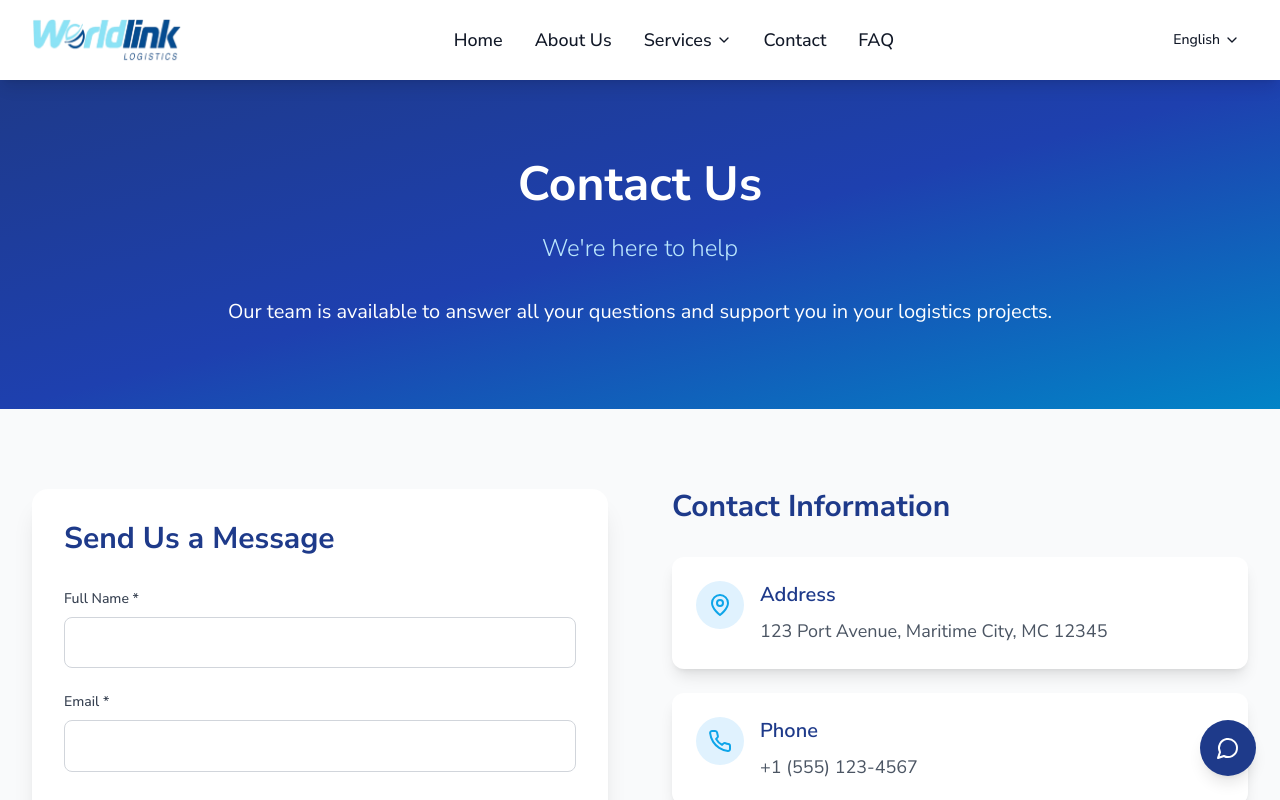
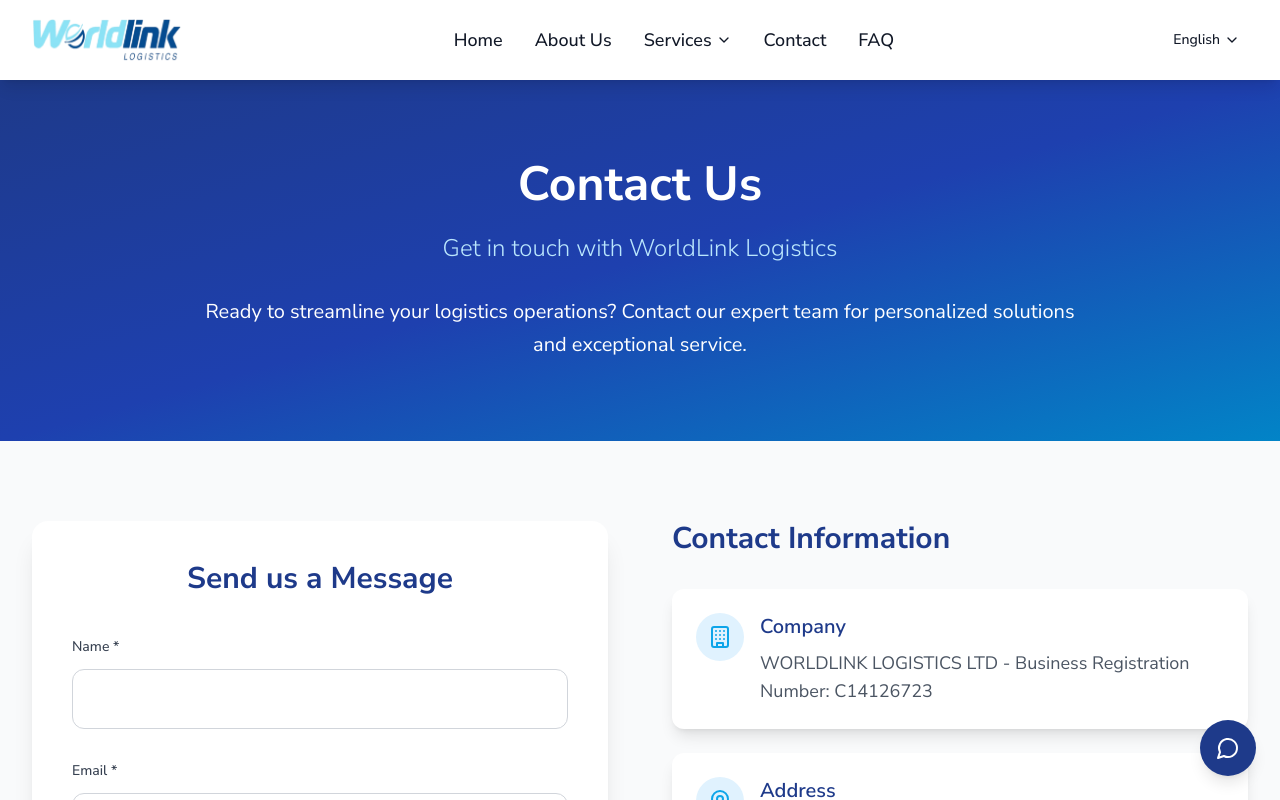
Before and after one commit to Kevin-Mickael/worldlink, a React (Vite) app: page / in a window 1280 px wide. Both pictures are taken after a click on the button "Contact". Shown: the top 800 px of the page. Built offline with nearby package versions, Linux system fonts and the light colour scheme.

Commit message:
fix contact page

```diff
--- a/src/contexts/LanguageContext.tsx
+++ b/src/contexts/LanguageContext.tsx
@@ -578,7 +578,6 @@ const translations: Record<string, Translation> = {
           address: 'Jin Fei Business Park',
           city: 'Riche Terre, Maurice',
           responseTime: 'Réponse sous 24h',
-          businessHours: 'Lun-Ven: 8h-18h'
         }
       },
       productSourcing: {
--- a/src/pages/Contact.tsx
+++ b/src/pages/Contact.tsx
@@ -1,10 +1,8 @@
 import React, { useState } from 'react';
-import { MapPin, Phone, Mail, Clock, Send, CheckCircle } from 'lucide-react';
-import { useLanguage } from '../contexts/LanguageContext';
+import { MapPin, Phone, Mail, Clock, Send, CheckCircle, Building } from 'lucide-react';
 import { ContactForm } from '../types';
 
 const ContactPage: React.FC = () => {
-  const { t } = useLanguage();
   const [formData, setFormData] = useState<ContactForm>({
     name: '',
     email: '',
@@ -16,34 +14,37 @@ const ContactPage: React.FC = () => {
   const [isSubmitted, setIsSubmitted] = useState(false);
 
   const services = [
-    t('services.shipping.title'),
-    t('services.warehousing.title'),
-    t('services.inventory.title'),
-    t('services.delivery.title'),
-    t('services.cfs.title')
+    'Freight Consolidation & Full Container Loads',
+    'Personal Effects & Project Shipments',
+    'Refrigerated Food Containers',
+    'Customs Clearing & Compliance',
+    'Airfreight Services',
+    'Product Sourcing & Procurement',
+    'Inland Transport & CFS Warehousing'
   ];
 
   const contactInfo = [
     {
+      icon: <Building className="h-6 w-6 text-sky-500" />,
+      title: 'Company',
+      content: 'WORLDLINK LOGISTICS LTD - Business Registration Number: C14126723'
+    },
+    {
       icon: <MapPin className="h-6 w-6 text-sky-500" />,
-      title: t('contact.info.address'),
-      content: '123 Port Avenue, Maritime City, MC 12345'
+      title: 'Address',
+      content: 'PLOT 30A BUSINESS & INDUSTRIAL PARK, JIN FEI ZONE RICHE TERRE, Mauritius'
     },
     {
       icon: <Phone className="h-6 w-6 text-sky-500" />,
-      title: t('contact.info.phone'),
-      content: '+1 (555) 123-4567'
+      title: 'Phone Numbers',
+      content: 'Neeraj: 52582275 | Simtee: 52549671 | Christopher: 55005465'
     },
     {
       icon: <Mail className="h-6 w-6 text-sky-500" />,
-      title: t('contact.info.email'),
-      content: 'info@logiflow.com'
+      title: 'Email Addresses',
+      content: 'Neeraj@worldlink.mu | christopher@worldlink.mu | simtee@worldlink.mu'
     },
-    {
-      icon: <Clock className="h-6 w-6 text-sky-500" />,
-      title: t('contact.info.hours'),
-      content: 'Lun - Ven: 8:00 - 18:00'
-    }
+
   ];
 
   const handleInputChange = (e: React.ChangeEvent<HTMLInputElement | HTMLTextAreaElement | HTMLSelectElement>) => {
@@ -82,12 +83,12 @@ const ContactPage: React.FC = () => {
       {/* Hero Section */}
       <section className="bg-gradient-to-br from-blue-900 via-blue-800 to-sky-600 text-white py-20">
         <div className="max-w-7xl mx-auto px-4 sm:px-6 lg:px-8 text-center">
-          <h1 className="text-5xl font-bold mb-6">{t('contact.title')}</h1>
+          <h1 className="text-5xl font-bold mb-6">Contact Us</h1>
           <p className="text-2xl font-light mb-8 text-sky-200">
-            {t('contact.subtitle')}
+            Get in touch with WorldLink Logistics
           </p>
           <p className="text-xl max-w-4xl mx-auto leading-relaxed">
-            {t('contact.description')}
+            Ready to streamline your logistics operations? Contact our expert team for personalized solutions and exceptional service.
           </p>
         </div>
       </section>
@@ -97,20 +98,20 @@ const ContactPage: React.FC = () => {
         <div className="max-w-7xl mx-auto px-4 sm:px-6 lg:px-8">
           <div className="grid grid-cols-1 lg:grid-cols-2 gap-16">
             {/* Contact Form */}
-            <div className="bg-white rounded-2xl shadow-xl p-8">
-              <h2 className="text-3xl font-bold text-blue-900 mb-8">{t('contact.formTitle')}</h2>
+            <div className="bg-white rounded-2xl shadow-xl p-10">
+              <h2 className="text-3xl font-bold text-blue-900 mb-10 text-center">Send us a Message</h2>
 
               {isSubmitted ? (
-                <div className="text-center py-12">
-                  <CheckCircle className="h-16 w-16 text-green-500 mx-auto mb-4" />
-                  <h3 className="text-2xl font-bold text-green-600 mb-2">{t('contact.successTitle')}</h3>
-                  <p className="text-gray-600">{t('contact.successMessage')}</p>
+                <div className="text-center py-16">
+                  <CheckCircle className="h-20 w-20 text-green-500 mx-auto mb-6" />
+                  <h3 className="text-3xl font-bold text-green-600 mb-4">Message Sent Successfully!</h3>
+                  <p className="text-gray-600 text-lg">Thank you for contacting us. We'll get back to you soon.</p>
                 </div>
               ) : (
-                <form onSubmit={handleSubmit} className="space-y-6">
+                <form onSubmit={handleSubmit} className="space-y-8">
                   <div>
-                    <label htmlFor="name" className="block text-sm font-medium text-gray-700 mb-2">
-                      {t('contact.form.name')} *
+                    <label htmlFor="name" className="block text-sm font-medium text-gray-700 mb-3">
+                      Name *
                     </label>
                     <input
                       type="text"
@@ -119,13 +120,13 @@ const ContactPage: React.FC = () => {
                       required
                       value={formData.name}
                       onChange={handleInputChange}
-                      className="w-full px-4 py-3 border border-gray-300 rounded-lg focus:outline-none focus:ring-2 focus:ring-sky-500 focus:border-transparent"
+                      className="w-full px-4 py-4 border border-gray-300 rounded-xl focus:outline-none focus:ring-2 focus:ring-sky-500 focus:border-transparent transition-all duration-200 hover:border-sky-300"
                     />
                   </div>
 
                   <div>
-                    <label htmlFor="email" className="block text-sm font-medium text-gray-700 mb-2">
-                      {t('contact.form.email')} *
+                    <label htmlFor="email" className="block text-sm font-medium text-gray-700 mb-3">
+                      Email *
                     </label>
                     <input
                       type="email"
@@ -134,13 +135,13 @@ const ContactPage: React.FC = () => {
                       required
                       value={formData.email}
                       onChange={handleInputChange}
-                      className="w-full px-4 py-3 border border-gray-300 rounded-lg focus:outline-none focus:ring-2 focus:ring-sky-500 focus:border-transparent"
+                      className="w-full px-4 py-4 border border-gray-300 rounded-xl focus:outline-none focus:ring-2 focus:ring-sky-500 focus:border-transparent transition-all duration-200 hover:border-sky-300"
                     />
                   </div>
 
                   <div>
-                    <label htmlFor="phone" className="block text-sm font-medium text-gray-700 mb-2">
-                      {t('contact.form.phone')} *
+                    <label htmlFor="phone" className="block text-sm font-medium text-gray-700 mb-3">
+                      Phone *
                     </label>
                     <input
                       type="tel"
@@ -149,13 +150,13 @@ const ContactPage: React.FC = () => {
                       required
                       value={formData.phone}
                       onChange={handleInputChange}
-                      className="w-full px-4 py-3 border border-gray-300 rounded-lg focus:outline-none focus:ring-2 focus:ring-sky-500 focus:border-transparent"
+                      className="w-full px-4 py-4 border border-gray-300 rounded-xl focus:outline-none focus:ring-2 focus:ring-sky-500 focus:border-transparent transition-all duration-200 hover:border-sky-300"
                     />
                   </div>
 
                   <div>
-                    <label htmlFor="service" className="block text-sm font-medium text-gray-700 mb-2">
-                      {t('contact.form.service')} *
+                    <label htmlFor="service" className="block text-sm font-medium text-gray-700 mb-3">
+                      Service *
                     </label>
                     <select
                       id="service"
@@ -163,9 +164,9 @@ const ContactPage: React.FC = () => {
                       required
                       value={formData.service}
                       onChange={handleInputChange}
-                      className="w-full px-4 py-3 border border-gray-300 rounded-lg focus:outline-none focus:ring-2 focus:ring-sky-500 focus:border-transparent"
+                      className="w-full px-4 py-4 border border-gray-300 rounded-xl focus:outline-none focus:ring-2 focus:ring-sky-500 focus:border-transparent transition-all duration-200 hover:border-sky-300"
                     >
-                      <option value="">{t('contact.selectService')}</option>
+                      <option value="">Select a Service</option>
                       {services.map((service, index) => (
                         <option key={index} value={service}>{service}</option>
                       ))}
@@ -173,33 +174,33 @@ const ContactPage: React.FC = () => {
                   </div>
 
                   <div>
-                    <label htmlFor="message" className="block text-sm font-medium text-gray-700 mb-2">
-                      {t('contact.form.message')}
+                    <label htmlFor="message" className="block text-sm font-medium text-gray-700 mb-3">
+                      Message
                     </label>
                     <textarea
                       id="message"
                       name="message"
-                      rows={4}
+                      rows={5}
                       value={formData.message}
                       onChange={handleInputChange}
-                      className="w-full px-4 py-3 border border-gray-300 rounded-lg focus:outline-none focus:ring-2 focus:ring-sky-500 focus:border-transparent"
+                      className="w-full px-4 py-4 border border-gray-300 rounded-xl focus:outline-none focus:ring-2 focus:ring-sky-500 focus:border-transparent transition-all duration-200 hover:border-sky-300 resize-none"
                     ></textarea>
                   </div>
 
                   <button
                     type="submit"
                     disabled={isSubmitting}
-                    className="w-full bg-blue-900 hover:bg-blue-800 text-white py-4 rounded-lg font-semibold transition-colors duration-300 flex items-center justify-center space-x-2 disabled:opacity-50 disabled:cursor-not-allowed"
+                    className="w-full bg-blue-900 hover:bg-blue-800 text-white py-5 rounded-xl font-semibold transition-all duration-300 flex items-center justify-center space-x-3 disabled:opacity-50 disabled:cursor-not-allowed shadow-lg hover:shadow-xl transform hover:scale-[1.02]"
                   >
                     {isSubmitting ? (
                       <>
                         <div className="animate-spin rounded-full h-5 w-5 border-b-2 border-white"></div>
-                        <span>{t('contact.sending')}</span>
+                        <span>Sending...</span>
                       </>
                     ) : (
                       <>
                         <Send className="h-5 w-5" />
-                        <span>{t('contact.form.submit')}</span>
+                        <span>Send Message</span>
                       </>
                     )}
                   </button>
@@ -209,7 +210,7 @@ const ContactPage: React.FC = () => {
 
             {/* Contact Info */}
             <div>
-              <h2 className="text-3xl font-bold text-blue-900 mb-8">{t('contact.infoTitle')}</h2>
+              <h2 className="text-3xl font-bold text-blue-900 mb-8">Contact Information</h2>
 
               <div className="space-y-6 mb-12">
                 {contactInfo.map((info, index) => (
@@ -225,15 +226,25 @@ const ContactPage: React.FC = () => {
                 ))}
               </div>
 
-              {/* Map Placeholder */}
+              {/* Map Section */}
               <div className="bg-white rounded-xl shadow-lg p-6">
-                <h3 className="text-xl font-semibold text-blue-900 mb-4">{t('contact.locationTitle')}</h3>
-                <div className="bg-gray-200 h-64 rounded-lg flex items-center justify-center">
-                  <div className="text-center text-gray-500">
-                    <MapPin className="h-12 w-12 mx-auto mb-2" />
-                    <p>{t('contact.mapPlaceholder')}</p>
-                    <p className="text-sm">123 Port Avenue, Maritime City</p>
-                  </div>
+                <h3 className="text-xl font-semibold text-blue-900 mb-4">Our Location</h3>
+                <div className="bg-gray-200 h-64 rounded-lg overflow-hidden">
+                  <iframe
+                    src="https://www.google.com/maps/embed?pb=!1m18!1m12!1m3!1d14958.123456789!2d57.123456789!3d-20.123456789!2m3!1f0!2f0!3f0!3m2!1i1024!2i768!4f13.1!3m3!1m2!1s0x0%3A0x0!2zMjDCsDA3JzM0LjQiUyA1N8KwMDcnMzQuNCJF!5e0!3m2!1sen!2smu!4v1234567890123"
+                    width="100%"
+                    height="100%"
+                    style={{ border: 0 }}
+                    allowFullScreen
+                    loading="lazy"
+                    referrerPolicy="no-referrer-when-downgrade"
+                    title="WorldLink Logistics Location - Jin Fei Zone Riche Terre, Mauritius"
+                  ></iframe>
+                </div>
+                <div className="mt-4 text-center text-gray-600">
+                  <p className="font-semibold">JIN FEI ZONE RICHE TERRE</p>
+                  <p className="text-sm">Mauritius</p>
+                  <p className="text-xs text-gray-500 mt-1">PLOT 30A BUSINESS & INDUSTRIAL PARK</p>
                 </div>
               </div>
             </div>
@@ -244,24 +255,24 @@ const ContactPage: React.FC = () => {
       {/* Quick Contact */}
       <section className="py-20 bg-blue-900 text-white">
         <div className="max-w-4xl mx-auto text-center px-4 sm:px-6 lg:px-8">
-          <h2 className="text-4xl font-bold mb-6">{t('contact.quickContactTitle')}</h2>
+          <h2 className="text-4xl font-bold mb-6">Ready to Get Started?</h2>
           <p className="text-xl text-sky-200 mb-10">
-            {t('contact.quickContactDescription')}
+            Contact us today for a free consultation and quote on your logistics needs.
           </p>
           <div className="flex flex-col sm:flex-row gap-6 justify-center items-center">
             <a
-              href="tel:+15551234567"
+              href="tel:+23052582275"
               className="bg-sky-500 hover:bg-sky-400 text-white px-8 py-4 rounded-full text-lg font-semibold transition-all duration-300 hover:scale-105 shadow-xl flex items-center space-x-2"
             >
               <Phone className="h-5 w-5" />
-              <span>{t('contact.callNow')}</span>
+              <span>Call Neeraj: 52582275</span>
             </a>
             <a
-              href="mailto:info@logiflow.com"
+              href="mailto:Neeraj@worldlink.mu"
               className="bg-white bg-opacity-20 hover:bg-opacity-30 text-white px-8 py-4 rounded-full text-lg font-semibold transition-all duration-300 flex items-center space-x-2"
             >
               <Mail className="h-5 w-5" />
-              <span>{t('contact.sendEmail')}</span>
+              <span>Send Email</span>
             </a>
           </div>
         </div>
```
Also changed, not shown: 3 other files (tests, documents, lock files or other folders).
